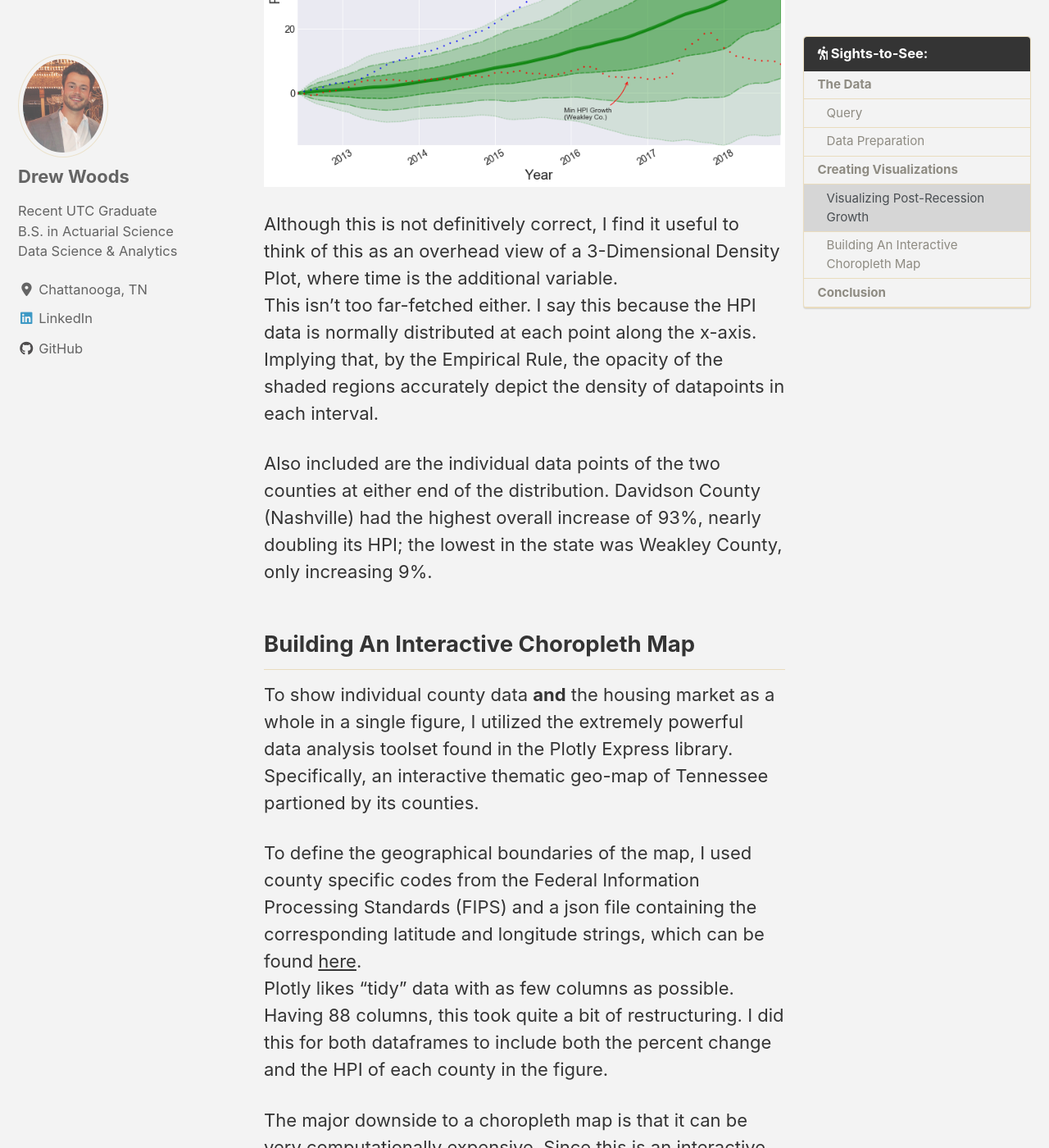
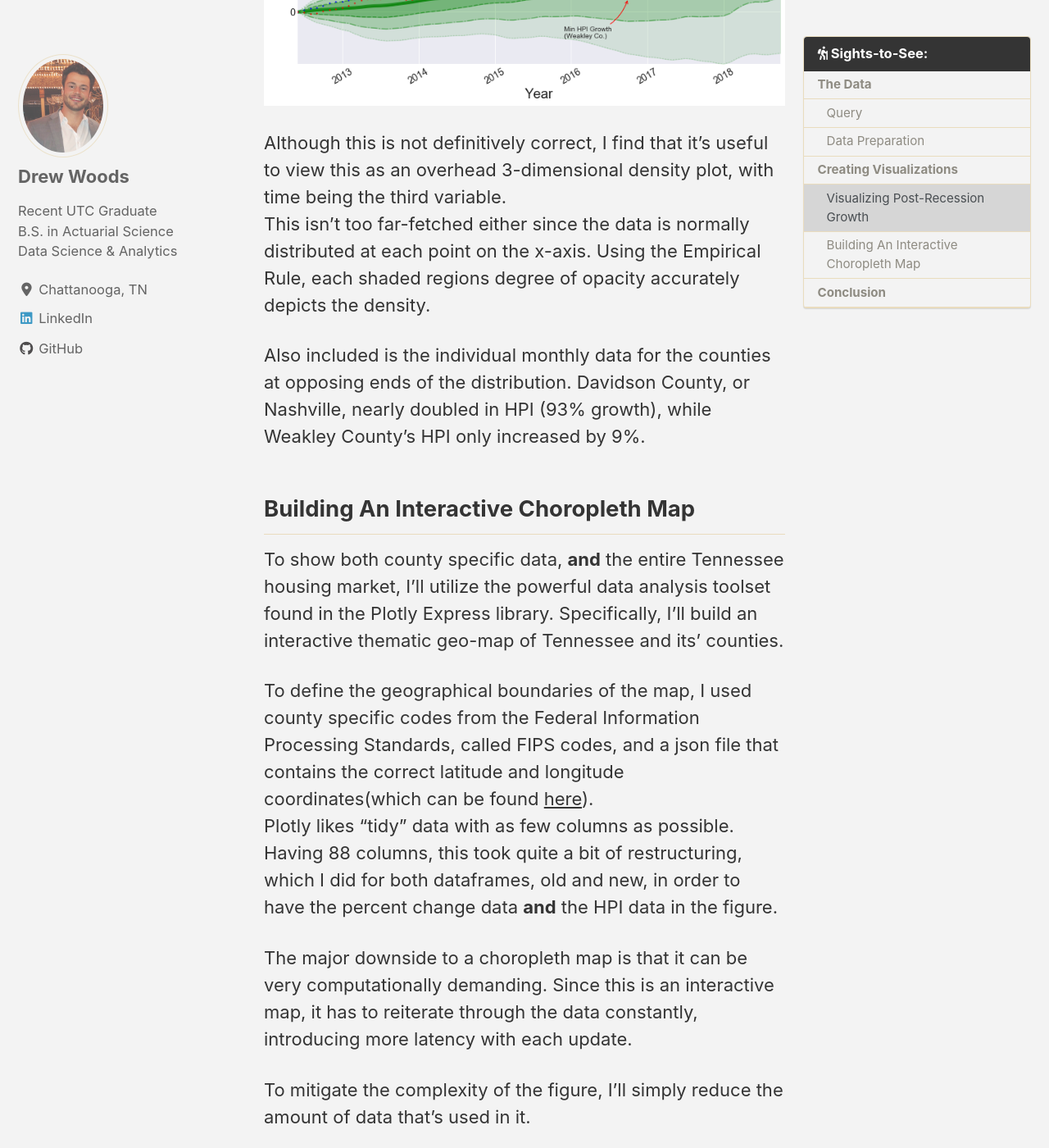
Before and after one commit to backdoordata/backdoordata.github.io, a Jekyll site: the page built from _posts/2020-02-11-TN-HPI-Analysis.md, in a window 1280 px wide and 1400 px high, scrolled down 5394 px. Shown: the whole window at 82% size. Built offline with Jekyll 4.4.1, drawn with Linux system fonts in a browser that asks for light colours; cached includes are drawn as plain includes; nearby versions of some CDN libraries; some of the changed text lies outside the part shown.

Commit message:
ML Proj1

````diff
--- a/_posts/2020-02-11-TN-HPI-Analysis.md
+++ b/_posts/2020-02-11-TN-HPI-Analysis.md
@@ -28,16 +28,16 @@
 **Note that if you wish to use this method, the native column labels will be URL's, so be sure to have the county names at hand in the same order that you queried the data!*
 
 ## Data Preparation
-Zillow does a good job structuring their data and making it easily explorable, so there wasn't much cleaning needed for our datset to become workable except for assessing the NaN valued entries! Seven of the columns were completely missing since Zillow doesn't service those counties apparently, so I just dropped them from the dataframe.
+Zillow does a good job structuring their data and making it easily explorable, so there wasn't much cleaning needed for our datset to become workable except for assessing the NaN values! Seven county datasets weren't successfully queried, so I suppose Zillow doesn't service those counties. I'll continue with the remaining 88 counties.
 
-Next, I noticed some missing entries from either the beginning or end of the collection. Since our dataframe contains the monthly HPI from 1996-2018, and we are only using the latter portion for our visualization, the missing early entries weren't of much concern. However, I went ahead and filled them too incase I decide to revisit this dataset later.
-As you'll soon see, the counties are highly correlated with one another. Taking advantage of this, the following code approximates and fills the missing values.
+The missing entries occur at either the beginning dates or the end dates. The dataset contains HPI data from 1996-2018, but since I'm only using the data *after* the 2008 recession, the missing entries from before then aren't an issue. However, I went ahead and filled them as well incase I want to revisit the dataset.
+As you'll soon see, the county HPI's are highly correlated. Taking advantage of this, I can use the data from a similar county to fill the missing entries of another county.
 
 
 ```python
 def Find_Most_Similar(county_name):
-    """Finds and sorts remaining counties by difference in average HPI, prints top 5, and
-    plots the county (county_name) alongside the top 2 most similar"""
+    """Sorts counties by similarity to county_name, prints top 5, and
+    returns a plot of county_name vs. the two most similar"""
 
     Closest_County = []
 
@@ -65,10 +65,10 @@
   <img src="/images/HPI_imgs/HPI_linegraph.png">
 </p>
 
-The graph above is not exactly ideal; it's so detailed that it's hard to see anything besides the obvious correlation between the counties. However, notice the increasing variation after the '08 recession as the HPI curves begin to uncluster. This is what we will focus on.
+The graph above is not exactly ideal; it's so detailed that it's hard to see anything besides the obvious correlation between the counties. However, notice how the curves begin to uncluster after the '08 recession. This is what we want to focus on.
 
 # Creating Visualizations
-The Great Recession 'officially' ended in June of 2009, but as you can tell from the graph, the housing market continued to suffer. In the following lines of code, the dataframe is altered to only include years of post-recession recovery.
+The Great Recession 'officially' ended in June of 2009, but as you can tell from the graph, the housing market continued to suffer. I want to know when the housing markets began recovering, and then use that as the new starting date.
 
 
 ```python
@@ -89,8 +89,7 @@
 df = df[df.index >= start_date]
 ```
 
-As I'm not concerned with previous years, I'm also not concerned with the HPI values from those years. Rather, I will use percentages as a measure of growth and improvement. The following lines produce the desired dataframe.
-
+The starting HPI value for each county will be used as a basis to measure their growth.
 
 ```python
 # create new dataframe with entries as %change in HPI from May 2012
@@ -106,27 +105,27 @@
 df2.columns = new_cols
 ```
 ## Visualizing Post-Recession Growth
-To make a figure more interpretable than a graph with 88 HPI curves, we can plot summary statistics instead! I created the figure below using the graphical plotting library in Matplotlib.
+To make a figure that's more informative than the previous one, I'll utilize the summary statistics. I created the figure below using Matplotlib's graphical plotting library!
 
 
 <p align="center">
   <img src="/images/HPI_imgs/HPI_Matplotlib_plot.png">
 </p>
 
-Although this is not definitively correct, I find it useful to think of this as an overhead view of a 3-Dimensional Density Plot, where time is the additional variable.
-This isn't too far-fetched either. I say this because the HPI data is normally distributed at each point along the x-axis. Implying that, by the Empirical Rule, the opacity of the shaded regions accurately depict the density of datapoints in each interval.
+Although this is not definitively correct, I find that it's useful to view this as an overhead 3-dimensional density plot, with time being the third variable.
+This isn't too far-fetched either since the data is normally distributed at each point on the x-axis. Using the Empirical Rule, each shaded regions degree of opacity accurately depicts the density.
 
-Also included are the individual data points of the two counties at either end of the distribution. Davidson County (Nashville) had the highest overall increase of 93%, nearly doubling its HPI; the lowest in the state was Weakley County, only increasing 9%.
+Also included is the individual monthly data for the counties at opposing ends of the distribution. Davidson County, or Nashville, nearly doubled in HPI (93% growth), while Weakley County's HPI only increased by 9%.
 
 ## Building An Interactive Choropleth Map
-To show individual county data **and** the housing market as a whole in a single figure, I utilized the extremely powerful data analysis toolset found in the Plotly Express library. Specifically, an interactive thematic geo-map of Tennessee partioned by its counties.
+To show both county specific data, **and** the entire Tennessee housing market, I'll utilize the powerful data analysis toolset found in the Plotly Express library. Specifically, I'll build an interactive thematic geo-map of Tennessee and its' counties.
 
-To define the geographical boundaries of the map, I used county specific codes from the Federal Information Processing Standards (FIPS) and a json file containing the corresponding latitude and longitude strings, which can be found [here](https://raw.githubusercontent.com/plotly/datasets/master/geojson-counties-fips.json).
-Plotly likes "tidy" data with as few columns as possible. Having 88 columns, this took quite a bit of restructuring. I did this for both dataframes to include both the percent change and the HPI of each county in the figure.
+To define the geographical boundaries of the map, I used county specific codes from the Federal Information Processing Standards, called FIPS codes, and a json file that contains the correct latitude and longitude coordinates(which can be found [here](https://raw.githubusercontent.com/plotly/datasets/master/geojson-counties-fips.json)).
+Plotly likes "tidy" data with as few columns as possible. Having 88 columns, this took quite a bit of restructuring, which I did for both dataframes, old and new, in order to have the percent change data **and** the HPI data in the figure.
 
-The major downside to a choropleth map is that it can be very computationally expensive. Since this is an interactive map, it has to reiterate through the data each frame, increasingly introducing more latency.
+The major downside to a choropleth map is that it can be very computationally demanding. Since this is an interactive map, it has to reiterate through the data constantly, introducing more latency with each update.
 
-To mitigate complexity of the figure, I reduced the number of observation dates we pass to it.
+To mitigate the complexity of the figure, I'll simply reduce the amount of data that's used in it.
 
 
 ```python
@@ -146,13 +145,13 @@
 dfFig.reset_index(drop = True, inplace = True)
 ```
 
-The dataframe used in the figure below, dfFig, consists of two observations for each year in 2012-2018, and the five columns: 'FIPS_code', 'County_Name', 'Date', 'HPI', 'Percent_Change'.
+The dataframe used in the figure below (dfFig) contains two observations for each year in 2012-2018 for each county, and has five columns labeled 'FIPS_code', 'County_Name', 'Date', 'HPI', and 'Percent_Change'.
 
 
 {% include TennHPI_Choropleth.html %}
 
+As you can see, you can manually select a date to view by using the slider, or you can click the play button to see the entire progression. You can also hover over any county to see its' data for the current date.
 
 # Conclusion
-Both types of visualizations, static and interactive, have their place in data analysis. In this project, the static Matplotlib visualizations excels in relaying the bulk summary of the data very efficiently and quickly, but lacks valuable details of the individual counties. The interactive Plotly figure contains the individual datapoints and is also easily interpretable, but it wouldn't be the type of content you'd want to bring into a meeting or to present to a crowd since it entirely relies on user input. Aside from the Static vs. Interactive comparison, geographical data is almost ALWAYS best visualized using some form of a thematic map!
-
-Personally, I think the most enjoyable part of making visualizations is that there's never just one right answer, or one "Go-To" figure for all the different datasets. Sure it's easy to make some pretty atrocious visualizations, but there's a thousand different ways to skin a cat, right? It's up to you to determine which way's the best way.
+Both visualizations, static and interactive, have their place in data analysis. In this project, the first graph excels by communicating a summary of the dataset very efficiently. It's highly interpretable, but it lacks the valuable details of each county. The interactive Plotly map summerizes the whole dataset, contains the individual counties' data, and is also easy to interpret. However, it's not something you'd present at a meeting or to a crowd of people since it relies on the viewer's input.
+To me, the most enjoyable aspect of making visualizations is that there's never just one right answer, or a "go-to graph".
````
Also changed, not shown: _pages/about.md (+3 -3 lines).
